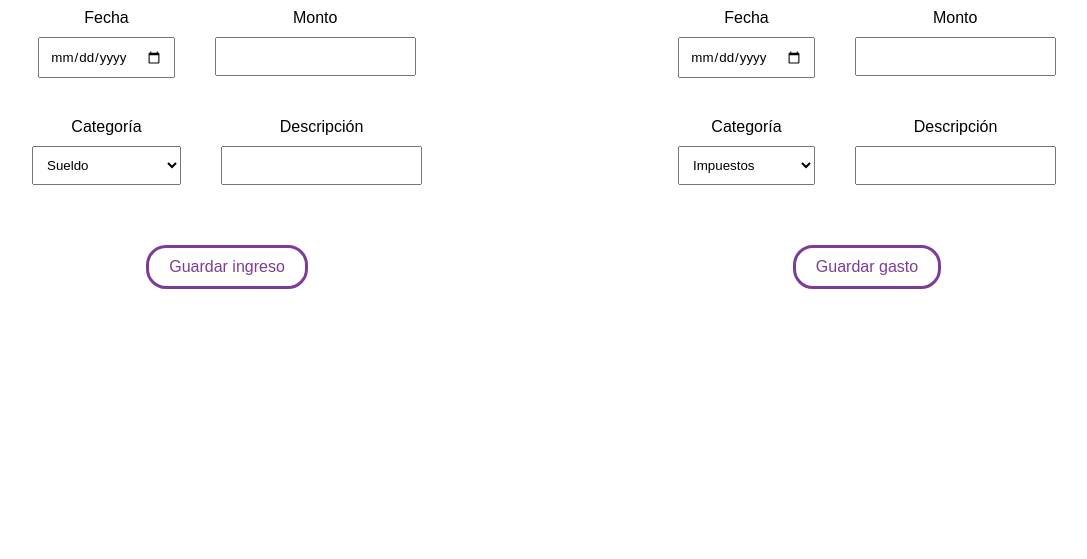
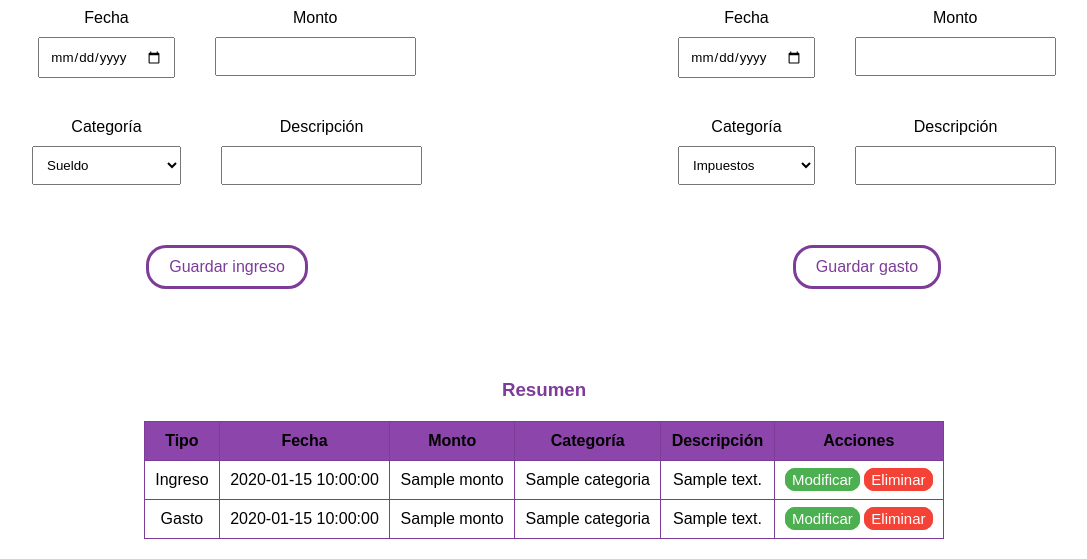
Before and after one commit to CodeStrong2023/Proyecto-Python-BrigadaBinaria, a Flask app: page /inc_exp in a window 1280 px wide. Shown: the part 275-834 px from the top of the page, without its empty margins (96-1183 px from the left). Before the commit the page ends 564 px from the top, so only its background shows below. Run offline with Flask 3, Linux system fonts and the light colour scheme; the visitor is signed in with stand-in values (Sample User, id 1); a database or web service that is not in the repository returns one stand-in record (values such as "Sample title"); some libraries are stand-ins or nearby versions.

Commit message:
Añadimos tabla para mostrar ingresos y gastos

```diff
--- a/crud/templates/inc_exp.html
+++ b/crud/templates/inc_exp.html
@@ -93,5 +93,49 @@
         </div>
     </div>
 
+
+     <!-- Tabla de ingresos y gastos -->
+     <h3>Resumen</h3>
+     <table id="inc-exp-table">
+         <thead>
+             <tr>
+                 <th>Tipo</th>
+                 <th>Fecha</th>
+                 <th>Monto</th>
+                 <th>Categoría</th>
+                 <th>Descripción</th>
+                 <th>Acciones</th>
+             </tr>
+         </thead>
+         <tbody>
+             {% for income in incomes %}
+             <tr>
+                 <td>Ingreso</td>
+                 <td>{{ income.fecha }}</td>
+                 <td>{{ income.monto }}</td>
+                 <td>{{ income.categoria}}</td>
+                 <td>{{ income.descripcion }}</td>
+                 <td>
+                     <a href="{{ url_for('edit_income', income_id=income.id) }}" class="btn-edit">Modificar</a>
+                     <a href="{{ url_for('delete_income', income_id=income.id) }}" class="btn-delete" onclick="return confirm('¿Estás seguro de que deseas eliminar este ingreso?');">Eliminar</a>
+                 </td>
+             </tr>
+             {% endfor %}
+             {% for expense in expenses %}
+             <tr>
+                 <td>Gasto</td>
+                 <td>{{ expense.fecha }}</td>
+                 <td>{{ expense.monto }}</td>
+                 <td>{{ expense.categoria }}</td>
+                 <td>{{ expense.descripcion }}</td>
+                 <td>
+                     <a href="{{ url_for('edit_expense', expense_id=expense.id) }}" class="btn-edit">Modificar</a>
+                     <a href="{{ url_for('delete_expense', expense_id=expense.id) }}" class="btn-delete" onclick="return confirm('¿Estás seguro de que deseas eliminar este gasto?');">Eliminar</a>
+                 </td>
+             </tr>
+             {% endfor %}
+         </tbody>
+     </table>
+
 </body>
 </html>
```
